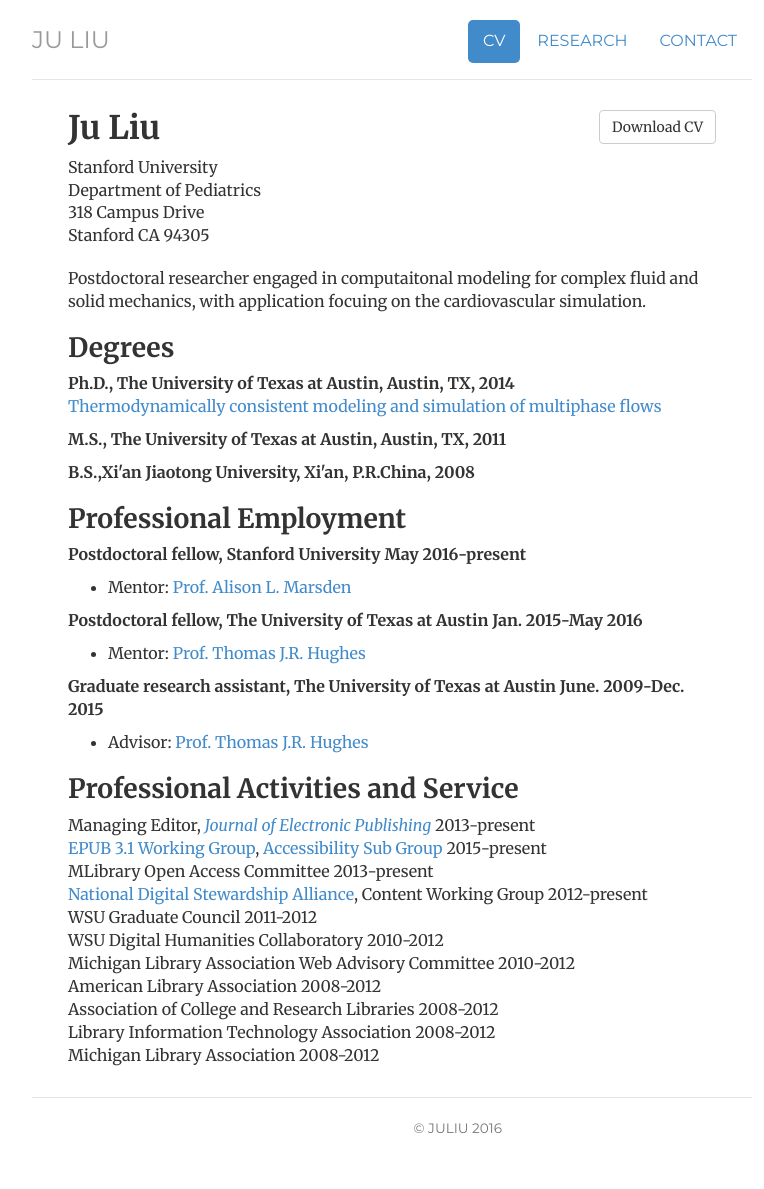
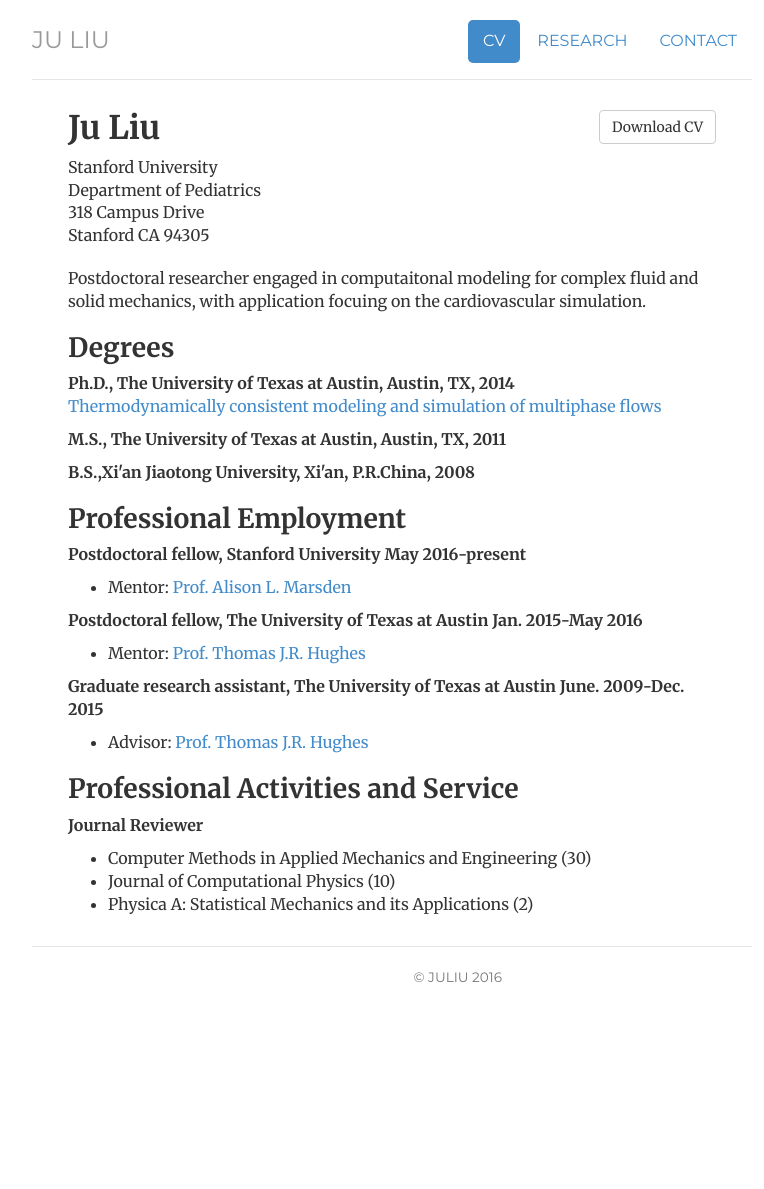
Before and after one commit to ju-liu/ju-liu.github.io, a Jekyll site: the page built from cv/index.html, in a window 1280 px wide. Shown: the whole page, without its empty margins (248-1012 px from the left). Built offline with Jekyll 4.4.1, drawn with Linux system fonts in a browser that asks for light colours; nearby versions of some CDN libraries; library files that are not in the unit come from our copies; after the commit the page ends 1038 px from its top, so only the background shows below that.

Commit message:
review job in

```diff
--- a/cv/index.html
+++ b/cv/index.html
@@ -151,17 +151,10 @@
 
 -->
   <h2>Professional Activities and Service</h2>
-  <ul class="list-unstyled">
-    <li>Managing Editor, <em><a href="http://www.journalofelectronicpublishing.org" title="Journal of Electronic Publishing">Journal of Electronic Publishing</a></em> 2013-present</li>
-    <li><a href="https://github.com/IDPF/epub-revision/wiki/EPUB-3.1" title="EPUB 3.1 Working Group">EPUB 3.1 Working Group</a>, <a href="https://github.com/daisy/epub-revision-a11y/wiki" title="Accessibility Sub Group">Accessibility Sub Group</a> 2015-present</li>
-    <li>MLibrary Open Access Committee 2013-present</li>
-    <li><a href="http://www.digitalpreservation.gov/ndsa" title="National Digital Stewardship Alliance">National Digital Stewardship Alliance</a>, Content Working Group 2012-present</li>
-    <li>WSU Graduate Council 2011-2012</li>
-    <li>WSU Digital Humanities Collaboratory 2010-2012</li>
-    <li>Michigan Library Association Web Advisory Committee 2010-2012</li>
-    <li>American Library Association 2008-2012</li>
-    <li>Association of College and Research Libraries 2008-2012</li>
-    <li>Library Information Technology Association 2008-2012</li>
-    <li>Michigan Library Association 2008-2012</li>
+  <p><strong>Journal Reviewer</strong></p>
+  <ul>
+    <li>Computer Methods in Applied Mechanics and Engineering (30)</li>
+    <li>Journal of Computational Physics (10)</li>
+    <li>Physica A: Statistical Mechanics and its Applications (2)</li>
   </ul>
 </div>
```
